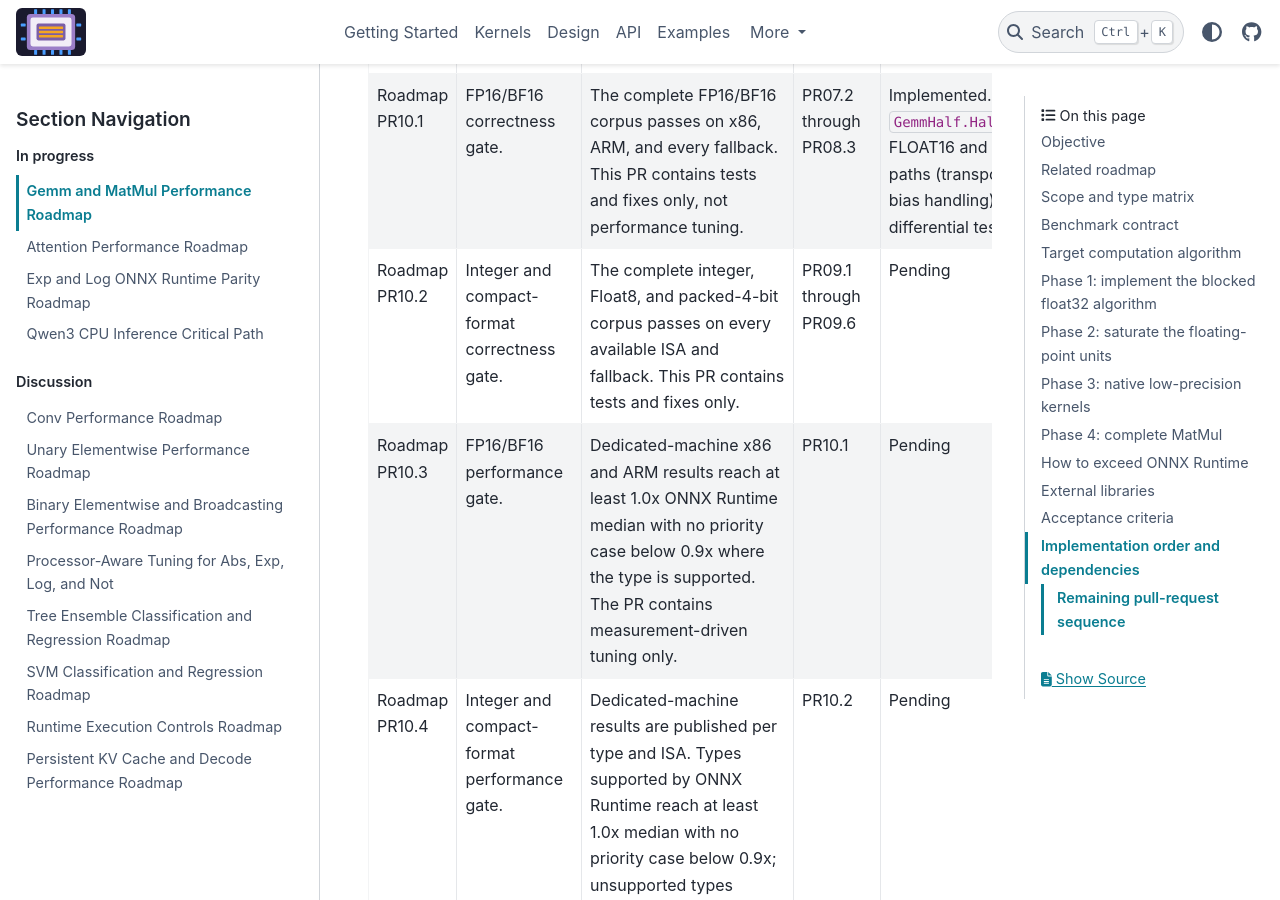
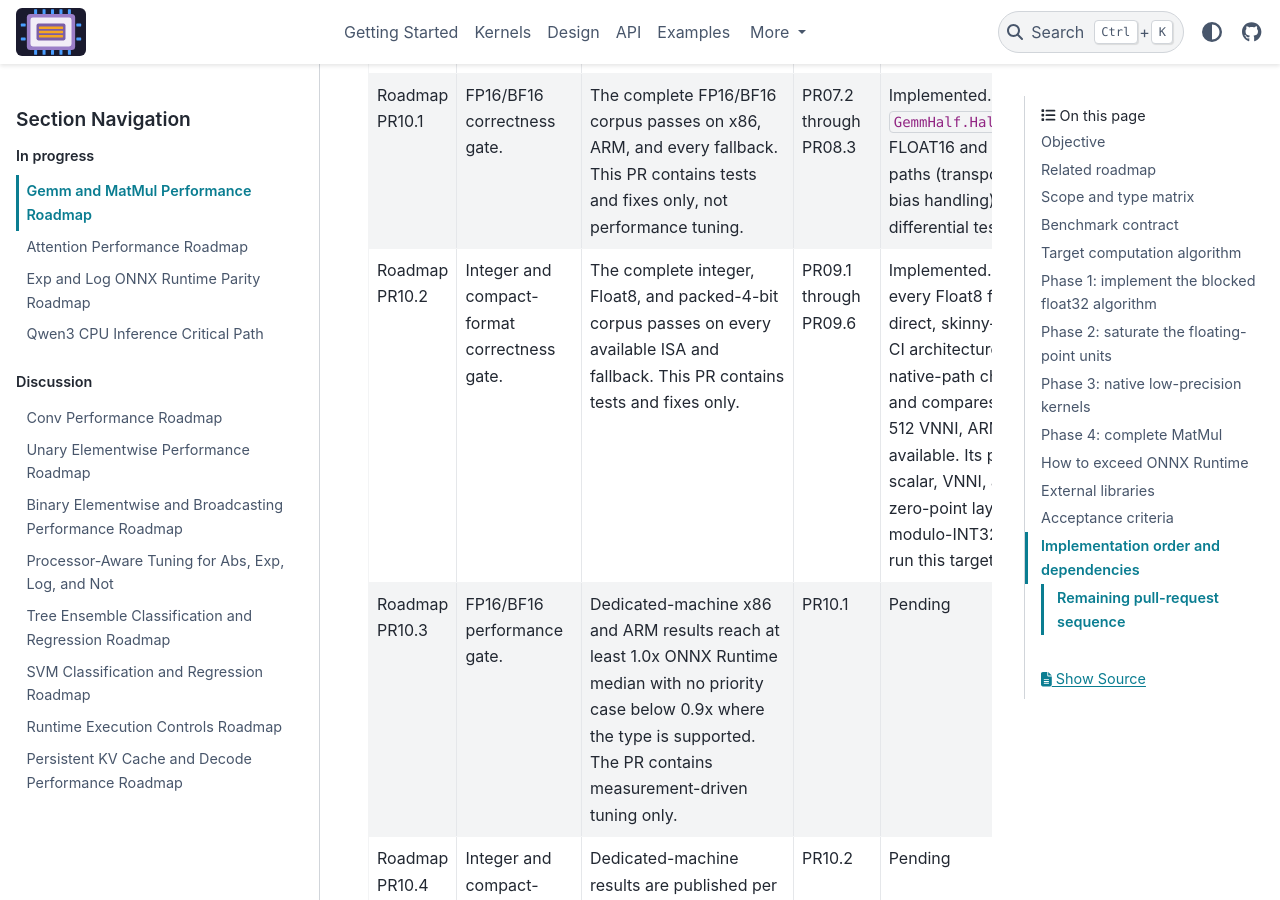
Before and after one commit to xadupre/onnx-light-cpu, a Sphinx documentation site: the page built from docs/next_steps/2026_08_gemm_matmul.rst, in a window 1280 px wide and 900 px high, scrolled down 32454 px. Built offline with Sphinx 7.4.7 and the PyData theme 0.15.4, drawn with Linux system fonts in a browser that asks for light colours; pages that are not in the unit, such as notebooks, are missing from menus.

Commit message:
test(gemm): complete compact correctness gate (#266)
Co-authored-by: Copilot <223556219+Copilot@users.noreply.github.com>

```diff
--- a/docs/next_steps/2026_08_gemm_matmul.rst
+++ b/docs/next_steps/2026_08_gemm_matmul.rst
@@ -1278,7 +1278,17 @@ fallbacks are ordered. Completed rows remain visible so scope is not lost.
      - The complete integer, Float8, and packed-4-bit corpus passes on every
        available ISA and fallback. This PR contains tests and fixes only.
      - PR09.1 through PR09.6
-     - Pending
+     - Implemented. ``GemmFloat8.Float8CorrectnessGateCorpus`` runs every Float8
+       format through the same transpose, tail, general, direct, skinny-M,
+       skinny-N, split-K, and empty-K cases on each CI architecture. The
+       integer differential target now compiles the native-path checks that
+       match the kernels present in the library and compares byte GEMM through
+       the dispatcher, scalar, AVX-512 VNNI, ARM NEON dot-product, and AMX-INT8
+       paths when available. Its packed INT4/UINT4 corpus checks the dispatcher,
+       scalar, VNNI, and NEON paths across every signedness pairing, zero-point
+       layout, nibble boundary, vector tail, empty-K, and modulo-INT32 case.
+       Native ARM and emulated ARM CI build and run this target explicitly.
+       This gate adds no performance tuning.
    * - Roadmap PR10.3
      - FP16/BF16 performance gate.
      - Dedicated-machine x86 and ARM results reach at least 1.0x ONNX Runtime
```
Also changed, not shown: CMakeLists.txt (+14 -0 lines), 3 other files.
